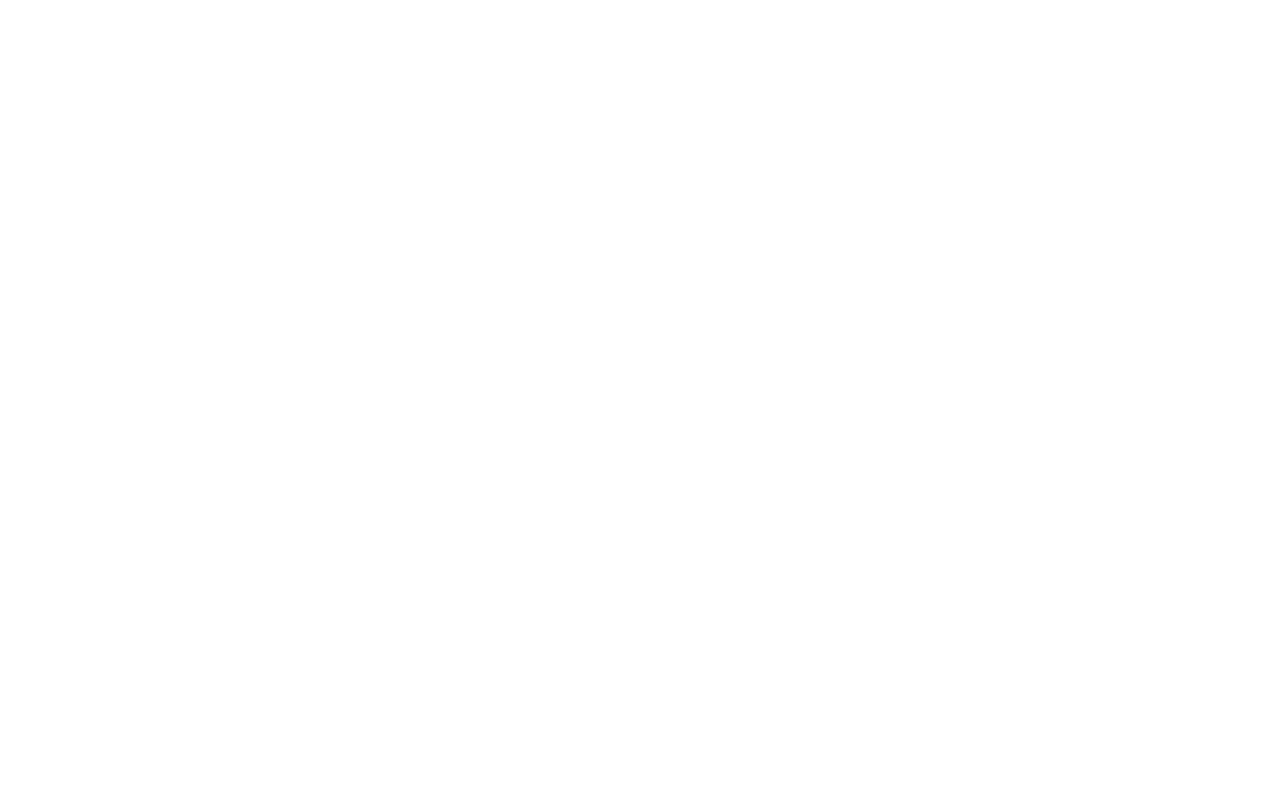
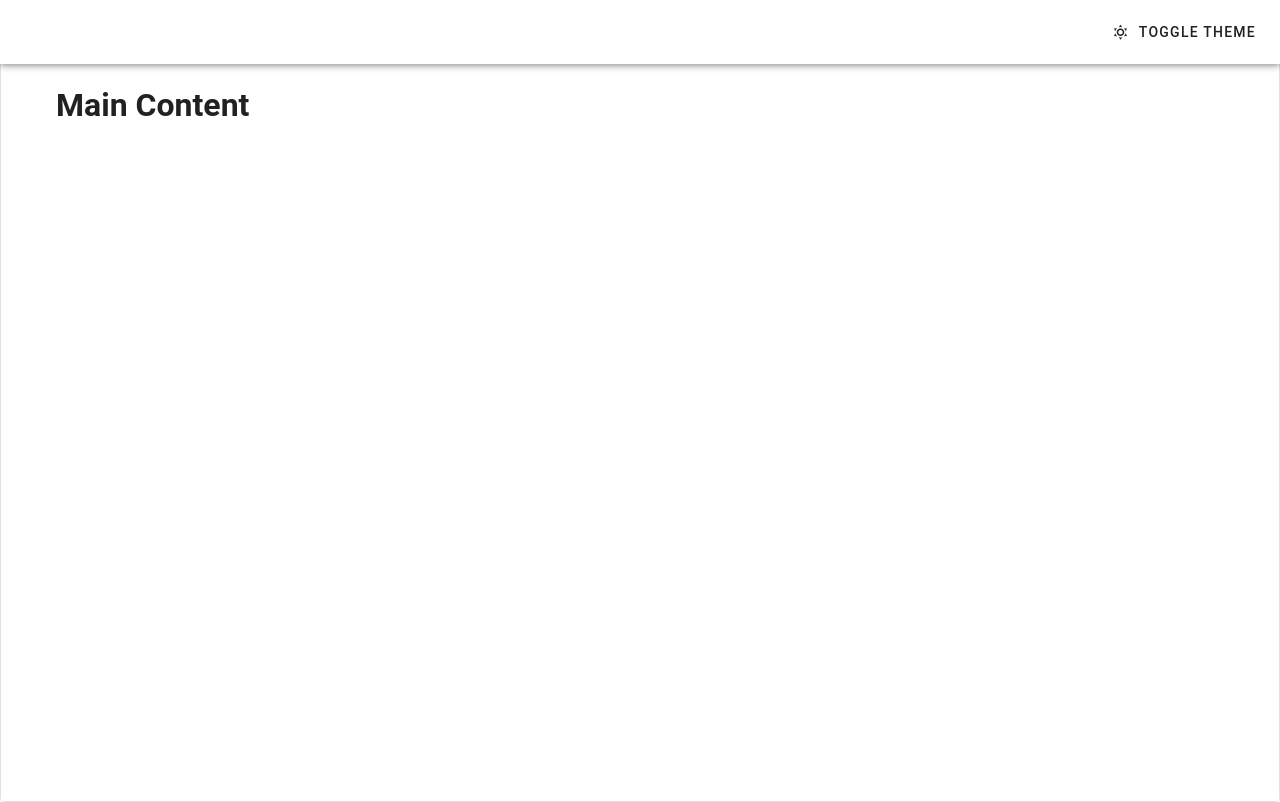
Before and after one commit to carltrillo/aquatech2, a Vue app: page /dashboard in a window 1280 px wide. Before the commit this address had no page. Built offline with nearby package versions, Linux system fonts and the light colour scheme.

Commit message:
making dashboard

```diff
--- a/package.json
+++ b/package.json
@@ -20,6 +20,7 @@
   },
   "devDependencies": {
     "@eslint/js": "^9.22.0",
+    "@mdi/font": "^7.4.47",
     "@vitejs/plugin-vue": "^5.2.3",
     "@vue/eslint-config-prettier": "^10.2.0",
     "eslint": "^9.22.0",
--- a/src/main.js
+++ b/src/main.js
@@ -4,6 +4,7 @@
 import { createPinia } from 'pinia'
 
 // Vuetify
+import '@mdi/font/css/materialdesignicons.css'
 import 'vuetify/styles'
 import { createVuetify } from 'vuetify'
 import * as components from 'vuetify/components'
--- a/src/router/index.js
+++ b/src/router/index.js
@@ -1,7 +1,7 @@
 import { createRouter, createWebHistory } from 'vue-router'
 import LoginView from '@/views/LoginView.vue'
 import RegisterView from '@/views/RegisterView.vue'
-
+import CustomerDashboard from '@/views/CustomerDashboard.vue'
 const router = createRouter({
   history: createWebHistory(import.meta.env.BASE_URL),
   routes: [
@@ -14,6 +14,11 @@
       path: '/register',
       name: 'register',
       component: RegisterView
+    },
+    {
+      path: '/dashboard',
+      name: 'dashboard',
+      component: CustomerDashboard
     }
   ]
 })
--- a/src/views/CustomerDashboard.vue
+++ b/src/views/CustomerDashboard.vue
@@ -1,10 +1,34 @@
 <script setup>
 import { ref } from 'vue'
 import logo from '@/assets/logo-aquatech.jpg'
+const theme = ref('light')
+
+function onClick () {
+  theme.value = theme.value === 'light' ? 'dark' : 'light'
+}
 
 
 </script>
 
 <template>
+    <v-responsive class="border rounded">
+      <v-app :theme="theme">
+        <v-app-bar class="px-3">
+          <v-spacer></v-spacer>
 
-</template>
+          <v-btn
+            :prepend-icon="theme === 'light' ? 'mdi-weather-sunny' : 'mdi-weather-night'"
+            text="Toggle Theme"
+            slim
+            @click="onClick"
+          ></v-btn>
+        </v-app-bar>
+
+        <v-main>
+          <v-container>
+            <h1>Main Content</h1>
+          </v-container>
+        </v-main>
+      </v-app>
+    </v-responsive>
+  </template>
```
Also changed, not shown: 1 other file (tests, documents, lock files or other folders).
